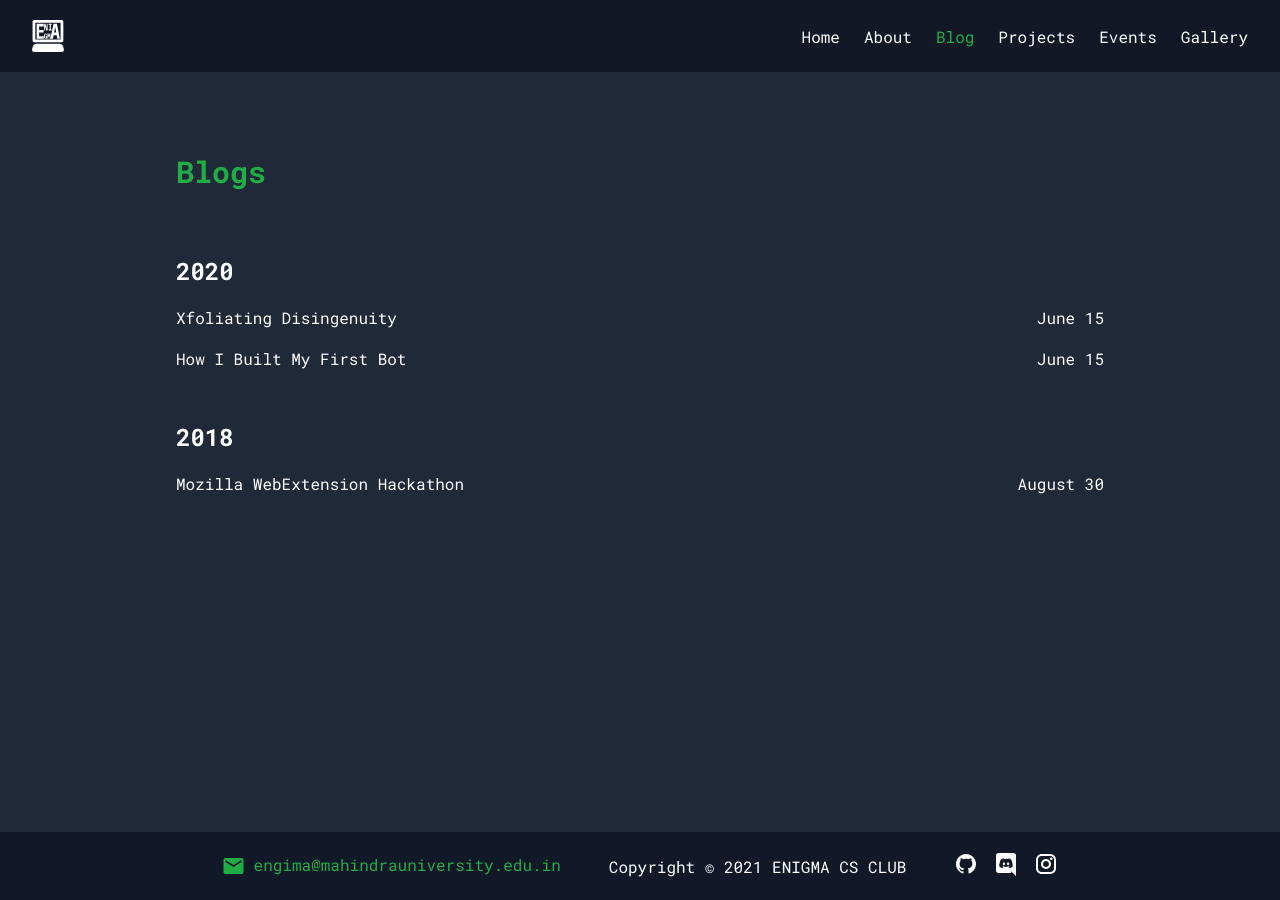
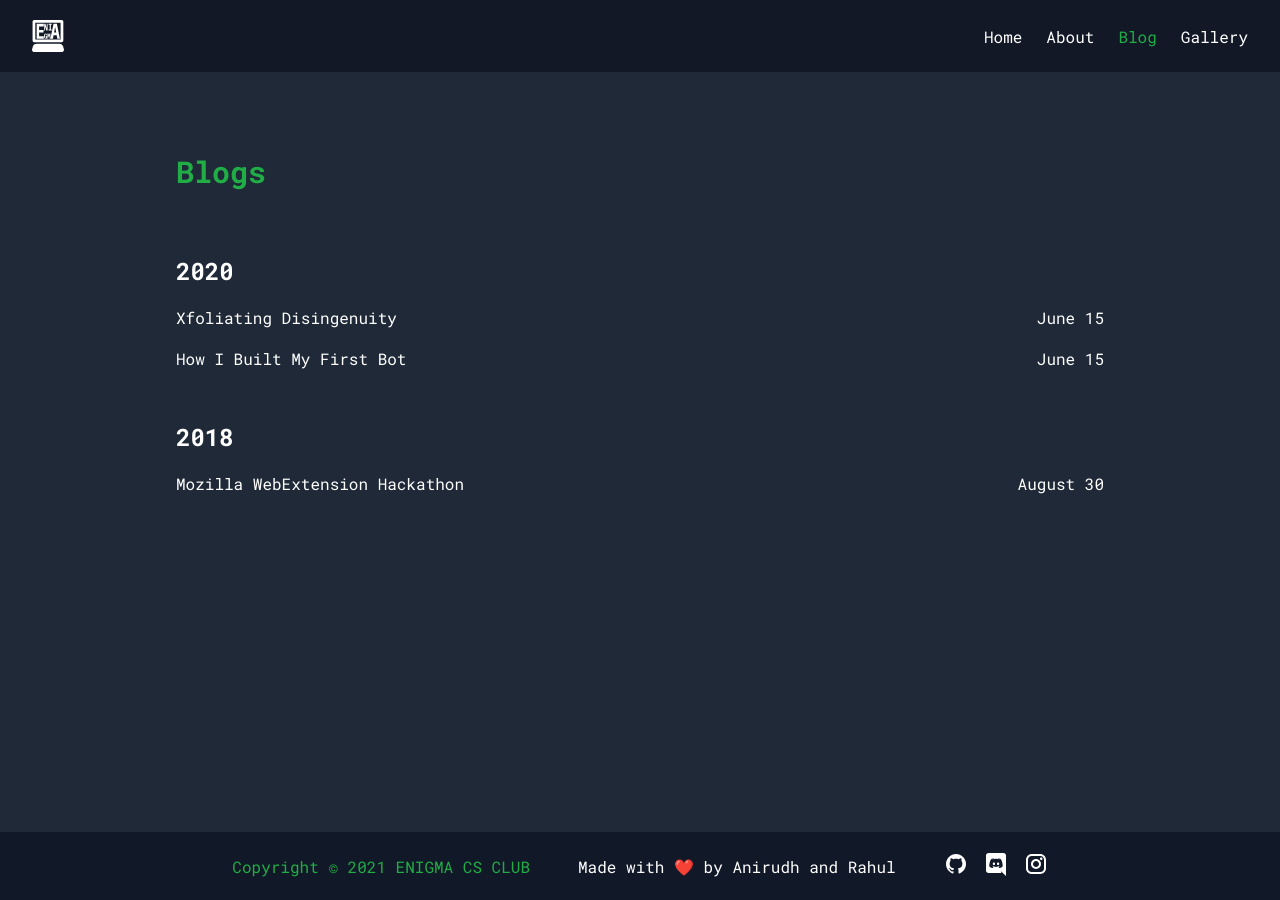
Before and after one commit to MU-Enigma/blogs, a Jekyll site: the page built from index.markdown, in a window 1280 px wide. Built offline with Jekyll 4.4.1, drawn with Linux system fonts in a browser that asks for light colours.

Commit message:
Update header and footer
Signed-off-by: Androbuddy <anirudhchimpidi8@gmail.com>

```diff
--- a/_includes/footer.html
+++ b/_includes/footer.html
@@ -50,15 +50,16 @@
 
 <footer>
   <ul>
-    <a href="mailto:engima@mahindrauniversity.edu.in" class="text-accent">
+    <!-- <a href="mailto:engima@mahindrauniversity.edu.in" class="text-accent">
       <li>
         <div class="mail">
           <span class="material-icons">mail</span>
           <div>engima@mahindrauniversity.edu.in</div>
         </div>
       </li>
-    </a>
-    <li>Copyright © 2021 ENIGMA CS CLUB</li>
+    </a> -->
+    <li class="text-accent">Copyright © 2021 ENIGMA CS CLUB</li>
+    <li>Made with ❤️ by Anirudh and Rahul</li>
     <li>
       <div class="social-icons">
         <a href="https://github.com/mec-enigma">
--- a/_includes/navbar.html
+++ b/_includes/navbar.html
@@ -50,7 +54,7 @@
       gap: 0;
     }
 
-    .home, .about, .blog, .projects, .events, .gallery {
+    .home, .about, .blog, .gallery {
       display: none;
     }
   }
@@ -82,8 +86,8 @@
     <li><a href="https://mec-enigma.github.io" class="home">Home</a></li>
     <li><a href="https://mec-enigma.github.io/about.html" class="about">About</a></li>
     <li><a href="/blogs" class="text-accent blog">Blog</a></li>
-    <li><a href="https://mec-enigma.github.io/projects.html" class="projects">Projects</a></li>
-    <li><a href="https://mec-enigma.github.io/events.html" class="events">Events</a></li>
+    <!-- <li><a href="https://mec-enigma.github.io/projects.html" class="projects">Projects</a></li>
+    <li><a href="https://mec-enigma.github.io/events.html" class="events">Events</a></li> -->
     <li><a href="https://mec-enigma.github.io/gallery.html" class="gallery">Gallery</a></li>
   </ul>
 </header>
```
Also changed, not shown: other parts of _includes/navbar.html (+4 -0 lines).
